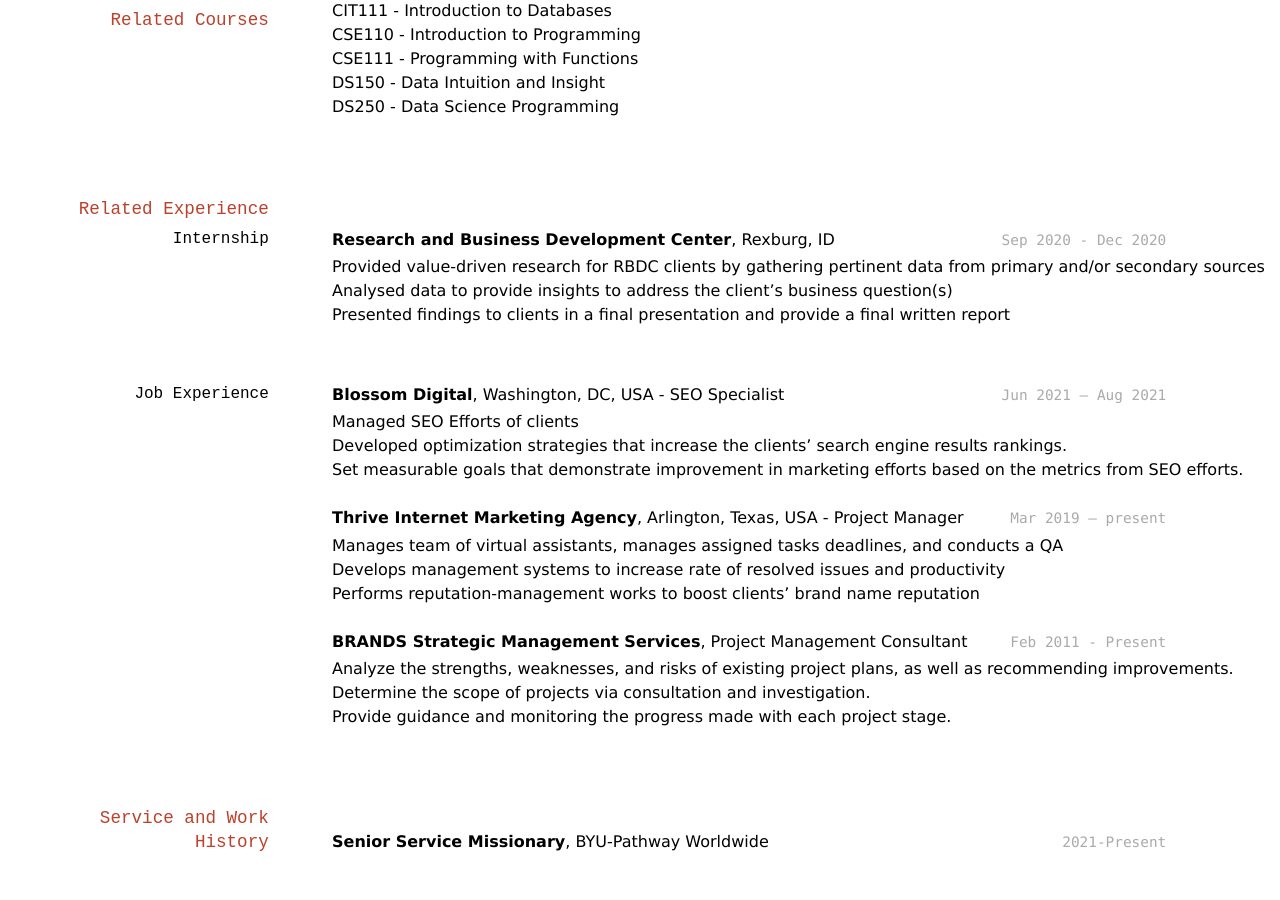
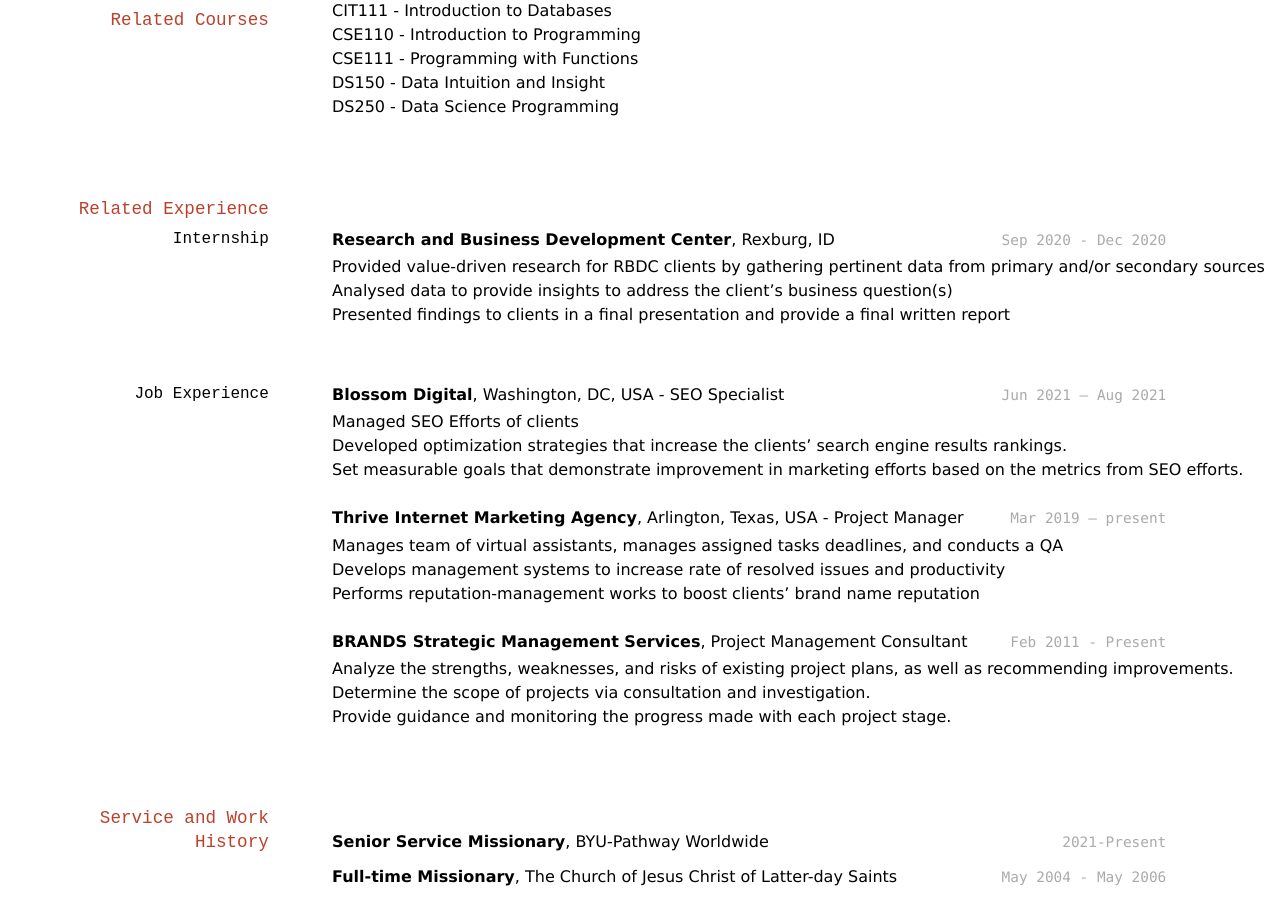
Before and after one commit to rabbyui/rcatayoc-resume, a Jekyll site: the page built from docs/index.md, in a window 1280 px wide and 900 px high, scrolled down 620 px. Built offline with Jekyll 4.4.1, drawn with Linux system fonts in a browser that asks for light colours; before the commit the page ends 1485 px from its top, so only the background shows below that.

Commit message:
Update index.md

```diff
--- a/docs/index.md
+++ b/docs/index.md
@@ -84,6 +84,9 @@ __BRANDS Strategic Management Services__, Project Management Consultant
 `2021-Present`
 __Senior Service Missionary__, BYU-Pathway Worldwide
 
+`May 2004 - May 2006`
+__Full-time Missionary__, The Church of Jesus Christ of Latter-day Saints
+
 
 <!-- ### Footer
 
```
